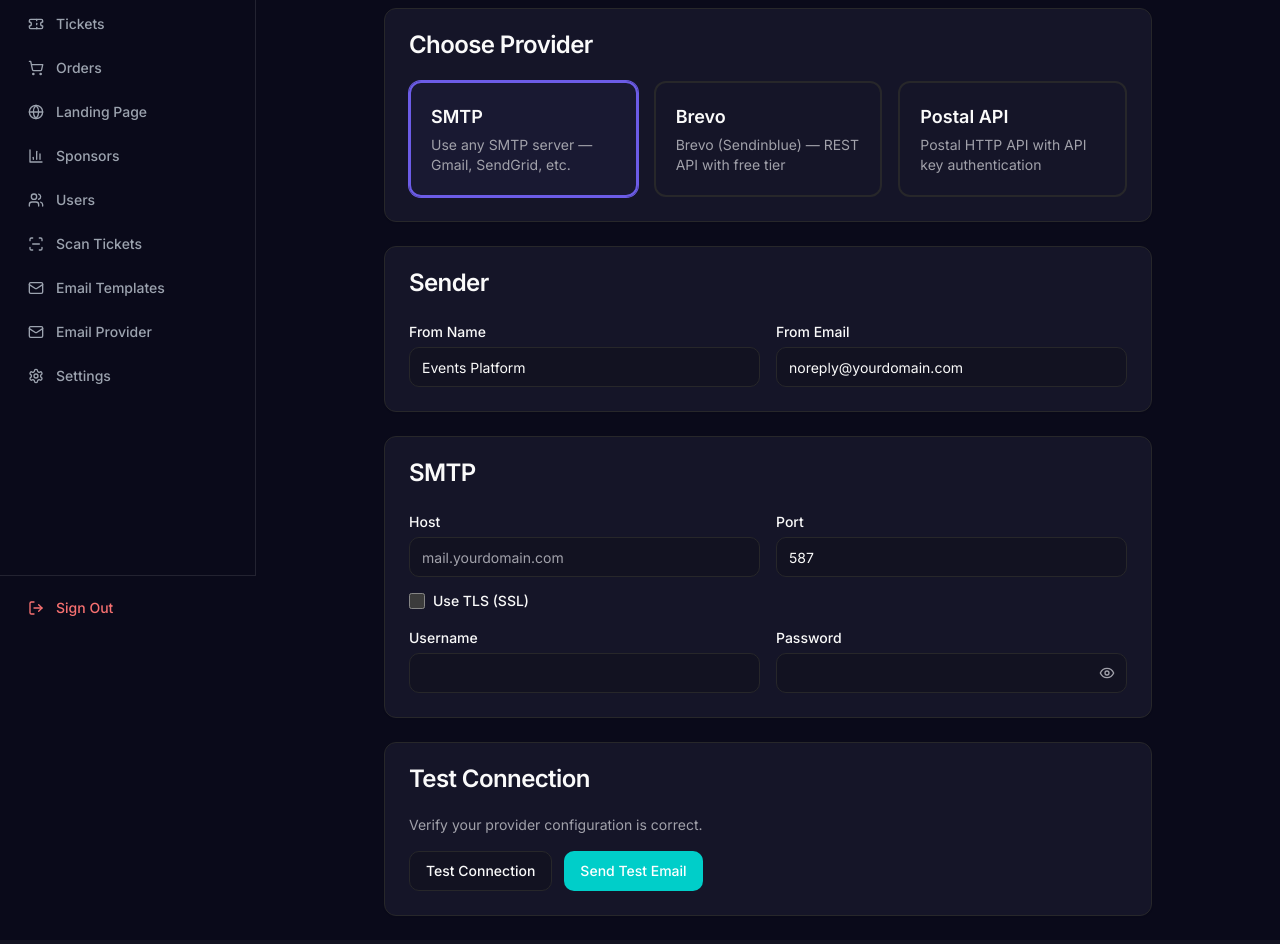
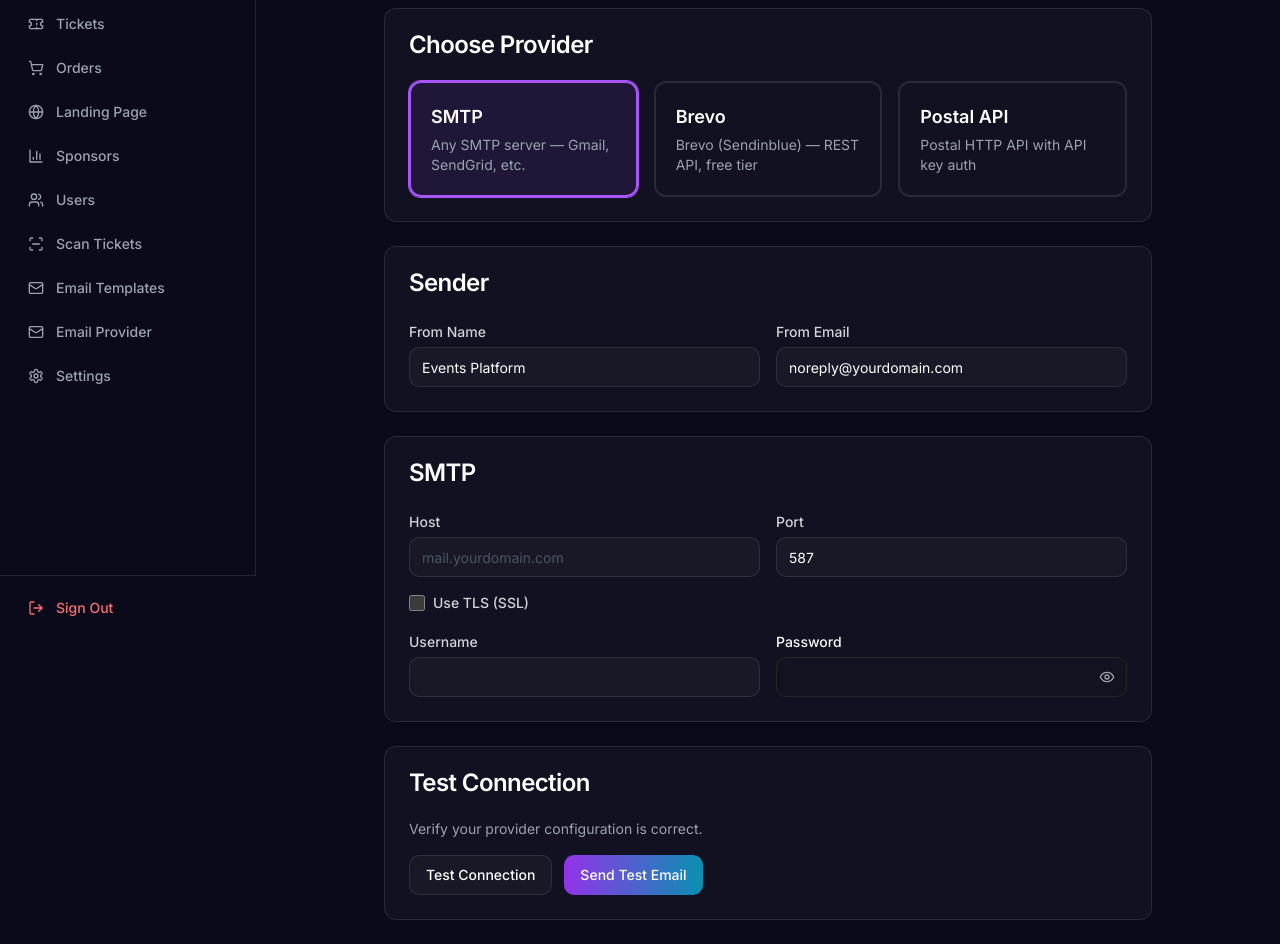
Before and after one commit to kktejas07/events, a Next.js app: page /admin/settings/email in a window 1280 px wide. Shown: the part 160-1104 px from the top of the page. Built offline with nearby package versions, Linux system fonts and the light colour scheme; no server answers.

Commit message:
fix: rewrite email settings page with proper dark theme classes

```diff
--- a/src/app/admin/settings/email/page.tsx
+++ b/src/app/admin/settings/email/page.tsx
@@ -39,6 +39,11 @@ const defaults: EmailSettings = {
   EMAIL_FROM: "",
 };
 
+const providerBorder = (selected: boolean) =>
+  selected
+    ? "border-purple-500 bg-purple-500/10 ring-1 ring-purple-500"
+    : "border-white/10 hover:border-white/20";
+
 export default function EmailSettingsPage() {
   const [settings, setSettings] = useState<EmailSettings>(defaults);
   const [loading, setLoading] = useState(true);
@@ -69,11 +74,8 @@ export default function EmailSettingsPage() {
         headers: { "Content-Type": "application/json" },
         body: JSON.stringify({ settings }),
       });
-      if (res.ok) {
-        toast.success("Email settings saved");
-      } else {
-        toast.error("Failed to save");
-      }
+      if (res.ok) toast.success("Email settings saved");
+      else toast.error("Failed to save");
     } catch {
       toast.error("Failed to save email settings");
     }
@@ -87,35 +89,17 @@ export default function EmailSettingsPage() {
       const isBrevo = settings.EMAIL_PROVIDER === "brevo";
       const isPostal = settings.EMAIL_PROVIDER === "postal";
       const body = isBrevo
-        ? {
-            provider: "brevo",
-            config: { apiKey: settings.BREVO_API_KEY },
-          }
+        ? { provider: "brevo", config: { apiKey: settings.BREVO_API_KEY } }
         : isPostal
-        ? {
-            provider: "postal",
-            config: { baseUrl: settings.POSTAL_BASE_URL, apiKey: settings.POSTAL_API_KEY },
-          }
-        : {
-            provider: "smtp",
-            config: {
-              smtp: {
-                host: settings.SMTP_HOST,
-                port: Number(settings.SMTP_PORT),
-                secure: settings.SMTP_SECURE === "true",
-                user: settings.SMTP_USER,
-                pass: settings.SMTP_PASS,
-              },
-            },
-          };
+          ? { provider: "postal", config: { baseUrl: settings.POSTAL_BASE_URL, apiKey: settings.POSTAL_API_KEY } }
+          : { provider: "smtp", config: { smtp: { host: settings.SMTP_HOST, port: Number(settings.SMTP_PORT), secure: settings.SMTP_SECURE === "true", user: settings.SMTP_USER, pass: settings.SMTP_PASS } } };
 
       const res = await fetch("/api/admin/settings/email/test", {
         method: "POST",
         headers: { "Content-Type": "application/json" },
         body: JSON.stringify(body),
       });
-      const result = await res.json();
-      setTestResult(result);
+      setTestResult(await res.json());
     } catch {
       setTestResult({ success: false, message: "Test request failed" });
     }
@@ -125,10 +109,12 @@ export default function EmailSettingsPage() {
   async function handleSendTestEmail() {
     setTestEmailSent(false);
     try {
+      const to = settings.MAIL_FROM_EMAIL || settings.EMAIL_FROM;
+      if (!to) { toast.error("Enter a From Email first"); return; }
       const res = await fetch("/api/admin/settings/email/test-send", {
         method: "POST",
         headers: { "Content-Type": "application/json" },
-        body: JSON.stringify({ to: settings.MAIL_FROM_EMAIL || settings.EMAIL_FROM }),
+        body: JSON.stringify({ to }),
       });
       const result = await res.json();
       if (result.success) {
@@ -142,7 +128,8 @@ export default function EmailSettingsPage() {
     }
   }
 
-  if (loading) return <div className="p-6 text-muted-foreground">Loading email settings...</div>;
+  if (loading)
+    return <div className="p-6 text-center text-sm text-gray-400">Loading email settings...</div>;
 
   const provider = settings.EMAIL_PROVIDER;
 
@@ -150,61 +137,49 @@ export default function EmailSettingsPage() {
     <div className="mx-auto max-w-3xl space-y-6">
       <div className="flex items-center justify-between">
         <div>
-          <h2 className="text-2xl font-bold">Email Provider</h2>
-          <p className="text-muted-foreground">Configure how your platform sends emails</p>
+          <h2 className="text-2xl font-bold text-white">Email Provider</h2>
+          <p className="text-gray-400">Configure how your platform sends emails</p>
         </div>
-        <Button onClick={handleSave} disabled={saving}>
+        <Button onClick={handleSave} disabled={saving} className="bg-gradient-to-r from-purple-600 to-cyan-600 text-white">
           {saving ? "Saving..." : "Save"}
         </Button>
       </div>
 
       {/* Provider Selection */}
-      <Card>
+      <Card className="border-white/10 bg-white/[0.03]">
         <CardHeader>
-          <CardTitle>Choose Provider</CardTitle>
+          <CardTitle className="text-white">Choose Provider</CardTitle>
         </CardHeader>
         <CardContent>
-          <div className="grid grid-cols-3 gap-4">
+          <div className="grid grid-cols-1 gap-4 sm:grid-cols-3">
             <button
               type="button"
               onClick={() => update("EMAIL_PROVIDER", "smtp")}
-              className={`rounded-xl border-2 p-5 text-left transition-all hover:shadow-md ${
-                provider === "smtp"
-                  ? "border-primary bg-primary/5 ring-1 ring-primary"
-                  : "border-border hover:border-muted-foreground"
-              }`}
+              className={`rounded-xl border-2 p-5 text-left transition-all hover:shadow-md ${providerBorder(provider === "smtp")}`}
             >
-              <p className="text-lg font-semibold">SMTP</p>
-              <p className="mt-1 text-sm text-muted-foreground">
-                Use any SMTP server — Gmail, SendGrid, etc.
+              <p className="text-lg font-semibold text-white">SMTP</p>
+              <p className="mt-1 text-sm text-gray-400">
+                Any SMTP server — Gmail, SendGrid, etc.
               </p>
             </button>
             <button
               type="button"
               onClick={() => update("EMAIL_PROVIDER", "brevo")}
-              className={`rounded-xl border-2 p-5 text-left transition-all hover:shadow-md ${
-                provider === "brevo"
-                  ? "border-primary bg-primary/5 ring-1 ring-primary"
-                  : "border-border hover:border-muted-foreground"
-              }`}
+              className={`rounded-xl border-2 p-5 text-left transition-all hover:shadow-md ${providerBorder(provider === "brevo")}`}
             >
-              <p className="text-lg font-semibold">Brevo</p>
-              <p className="mt-1 text-sm text-muted-foreground">
-                Brevo (Sendinblue) — REST API with free tier
+              <p className="text-lg font-semibold text-white">Brevo</p>
+              <p className="mt-1 text-sm text-gray-400">
+                Brevo (Sendinblue) — REST API, free tier
               </p>
             </button>
             <button
               type="button"
               onClick={() => update("EMAIL_PROVIDER", "postal")}
-              className={`rounded-xl border-2 p-5 text-left transition-all hover:shadow-md ${
-                provider === "postal"
-                  ? "border-primary bg-primary/5 ring-1 ring-primary"
-                  : "border-border hover:border-muted-foreground"
-              }`}
+              className={`rounded-xl border-2 p-5 text-left transition-all hover:shadow-md ${providerBorder(provider === "postal")}`}
             >
-              <p className="text-lg font-semibold">Postal API</p>
-              <p className="mt-1 text-sm text-muted-foreground">
-                Postal HTTP API with API key authentication
+              <p className="text-lg font-semibold text-white">Postal API</p>
+              <p className="mt-1 text-sm text-gray-400">
+                Postal HTTP API with API key auth
               </p>
             </button>
           </div>
@@ -212,23 +187,25 @@ export default function EmailSettingsPage() {
       </Card>
 
       {/* Sender Info */}
-      <Card>
+      <Card className="border-white/10 bg-white/[0.03]">
         <CardHeader>
-          <CardTitle>Sender</CardTitle>
+          <CardTitle className="text-white">Sender</CardTitle>
         </CardHeader>
         <CardContent className="grid gap-4 sm:grid-cols-2">
           <div className="space-y-1">
-            <Label>From Name</Label>
+            <Label className="text-sm text-gray-300">From Name</Label>
             <Input
               value={settings.MAIL_FROM_NAME}
               onChange={(e) => update("MAIL_FROM_NAME", e.target.value)}
+              className="border-white/10 bg-white/[0.03] text-white placeholder:text-gray-600"
             />
           </div>
           <div className="space-y-1">
-            <Label>From Email</Label>
+            <Label className="text-sm text-gray-300">From Email</Label>
             <Input
               value={settings.MAIL_FROM_EMAIL}
               onChange={(e) => update("MAIL_FROM_EMAIL", e.target.value)}
+              className="border-white/10 bg-white/[0.03] text-white placeholder:text-gray-600"
             />
           </div>
         </CardContent>
@@ -236,9 +213,9 @@ export default function EmailSettingsPage() {
 
       {/* Provider Config */}
       {provider === "brevo" ? (
-        <Card>
+        <Card className="border-white/10 bg-white/[0.03]">
           <CardHeader>
-            <CardTitle>Brevo API</CardTitle>
+            <CardTitle className="text-white">Brevo API</CardTitle>
           </CardHeader>
           <CardContent className="space-y-4">
             <PasswordInput
@@ -246,25 +223,26 @@ export default function EmailSettingsPage() {
               value={settings.BREVO_API_KEY}
               onChange={(v) => update("BREVO_API_KEY", v)}
             />
-            <p className="text-xs text-muted-foreground">
+            <p className="text-xs text-gray-500">
               Get your API key from Brevo Dashboard → SMTP &amp; API → API Keys
             </p>
           </CardContent>
         </Card>
       ) : provider === "postal" ? (
-        <Card>
+        <Card className="border-white/10 bg-white/[0.03]">
           <CardHeader>
-            <CardTitle>Postal API</CardTitle>
+            <CardTitle className="text-white">Postal API</CardTitle>
           </CardHeader>
           <CardContent className="space-y-4">
             <div className="space-y-1">
-              <Label>Base URL</Label>
+              <Label className="text-sm text-gray-300">Base URL</Label>
               <Input
                 value={settings.POSTAL_BASE_URL}
                 onChange={(e) => update("POSTAL_BASE_URL", e.target.value)}
                 placeholder="https://mail.yourdomain.com"
+                className="border-white/10 bg-white/[0.03] text-white placeholder:text-gray-600"
               />
-              <p className="text-xs text-muted-foreground">Your Postal server URL</p>
+              <p className="text-xs text-gray-500">Your Postal server URL</p>
             </div>
             <PasswordInput
               label="API Key"
@@ -274,25 +252,27 @@ export default function EmailSettingsPage() {
           </CardContent>
         </Card>
       ) : (
-        <Card>
+        <Card className="border-white/10 bg-white/[0.03]">
           <CardHeader>
-            <CardTitle>SMTP</CardTitle>
+            <CardTitle className="text-white">SMTP</CardTitle>
           </CardHeader>
           <CardContent className="space-y-4">
             <div className="grid gap-4 sm:grid-cols-2">
               <div className="space-y-1">
-                <Label>Host</Label>
+                <Label className="text-sm text-gray-300">Host</Label>
                 <Input
                   value={settings.SMTP_HOST}
                   onChange={(e) => update("SMTP_HOST", e.target.value)}
                   placeholder="mail.yourdomain.com"
+                  className="border-white/10 bg-white/[0.03] text-white placeholder:text-gray-600"
                 />
               </div>
               <div className="space-y-1">
-                <Label>Port</Label>
+                <Label className="text-sm text-gray-300">Port</Label>
                 <Input
                   value={settings.SMTP_PORT}
                   onChange={(e) => update("SMTP_PORT", e.target.value)}
+                  className="border-white/10 bg-white/[0.03] text-white placeholder:text-gray-600"
                 />
               </div>
             </div>
@@ -302,16 +282,17 @@ export default function EmailSettingsPage() {
                 id="smtp-secure"
                 checked={settings.SMTP_SECURE === "true"}
                 onChange={(e) => update("SMTP_SECURE", e.target.checked ? "true" : "false")}
-                className="h-4 w-4 rounded border-gray-300"
+                className="h-4 w-4"
               />
-              <Label htmlFor="smtp-secure">Use TLS (SSL)</Label>
+              <Label htmlFor="smtp-secure" className="text-sm text-gray-300">Use TLS (SSL)</Label>
             </div>
             <div className="grid gap-4 sm:grid-cols-2">
               <div className="space-y-1">
-                <Label>Username</Label>
+                <Label className="text-sm text-gray-300">Username</Label>
                 <Input
                   value={settings.SMTP_USER}
                   onChange={(e) => update("SMTP_USER", e.target.value)}
+                  className="border-white/10 bg-white/[0.03] text-white placeholder:text-gray-600"
                 />
               </div>
               <PasswordInput
@@ -325,12 +306,12 @@ export default function EmailSettingsPage() {
       )}
 
       {/* Test Connection */}
-      <Card>
+      <Card className="border-white/10 bg-white/[0.03]">
         <CardHeader>
-          <CardTitle>Test Connection</CardTitle>
+          <CardTitle className="text-white">Test Connection</CardTitle>
         </CardHeader>
         <CardContent className="space-y-4">
-          <p className="text-sm text-muted-foreground">
+          <p className="text-sm text-gray-400">
             Verify your provider configuration is correct.
           </p>
 
@@ -338,8 +319,8 @@ export default function EmailSettingsPage() {
             <div
               className={`flex items-center gap-2 rounded-lg border p-3 text-sm ${
                 testResult.success
-                  ? "border-green-200 bg-green-50 text-green-700"
-                  : "border-red-200 bg-red-50 text-red-700"
+                  ? "border-green-500/30 bg-green-500/10 text-green-400"
+                  : "border-red-500/30 bg-red-500/10 text-red-400"
               }`}
             >
               {testResult.success ? (
@@ -352,16 +333,16 @@ export default function EmailSettingsPage() {
           )}
 
           <div className="flex gap-3">
-            <Button variant="outline" onClick={handleTestConnection} disabled={testing}>
+            <Button variant="outline" onClick={handleTestConnection} disabled={testing} className="border-white/10 bg-white/[0.03] text-white hover:bg-white/10">
               {testing ? "Testing..." : "Test Connection"}
             </Button>
-            <Button variant="secondary" onClick={handleSendTestEmail}>
+            <Button onClick={handleSendTestEmail} className="bg-gradient-to-r from-purple-600 to-cyan-600 text-white">
               Send Test Email
             </Button>
           </div>
 
           {testEmailSent && (
-            <p className="text-sm text-green-600">
+            <p className="text-sm text-green-400">
               Test email sent! Check {settings.MAIL_FROM_EMAIL || settings.EMAIL_FROM}.
             </p>
           )}
```
